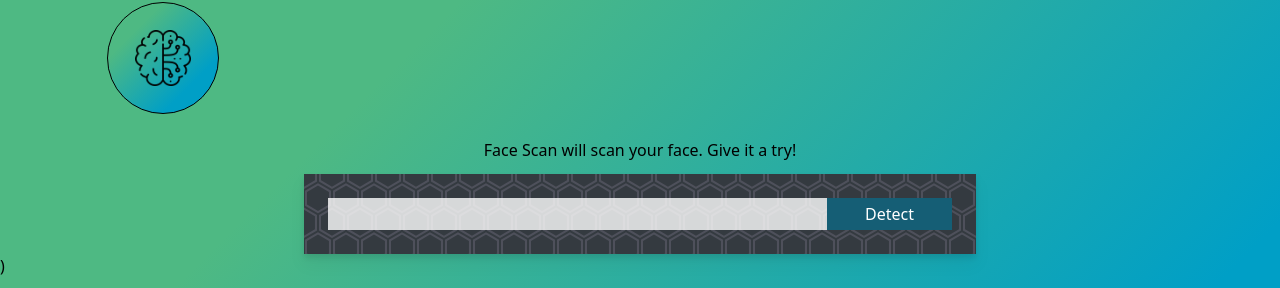
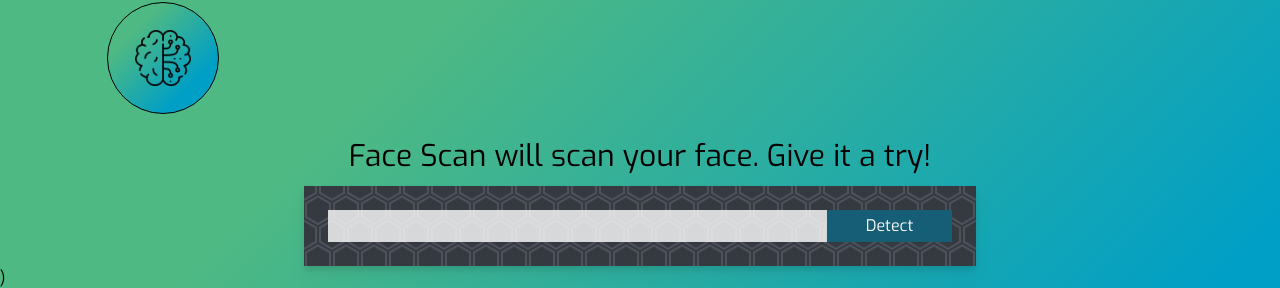
Before and after one commit to bwong-yh/face-scan, a React (Vite) app: page / in a window 1280 px wide. Shown: the part 58-346 px from the top of the page. Built offline with nearby package versions, Linux system fonts and the light colour scheme.

Commit message:
import google fonts

```diff
--- a/index.html
+++ b/index.html
@@ -1,13 +1,21 @@
 <!DOCTYPE html>
 <html lang="en">
+
 <head>
   <meta charset="UTF-8" />
   <link rel="icon" type="image/svg+xml" href="/vite.svg" />
   <meta name="viewport" content="width=device-width, initial-scale=1.0" />
   <title>Vite + React</title>
+
+  <!-- google fonts -->
+  <link rel="preconnect" href="https://fonts.googleapis.com">
+  <link rel="preconnect" href="https://fonts.gstatic.com" crossorigin>
+  <link href="https://fonts.googleapis.com/css2?family=Exo:wght@300;400;700&display=swap" rel="stylesheet">
 </head>
+
 <body>
   <div id="root"></div>
   <script type="module" src="/src/main.jsx"></script>
 </body>
+
 </html>
--- a/src/App.jsx
+++ b/src/App.jsx
@@ -6,7 +6,7 @@ import Nav from "./components/nav/Nav";
 function App() {
   return (
     <>
-      <ParticlesBg type="cobweb" bg={true} />
+      <ParticlesBg type="cobweb" color="#7F8487" bg={true} />
       <div className="App">
         <Nav />
 
--- a/src/components/imageForm/ImageForm.jsx
+++ b/src/components/imageForm/ImageForm.jsx
@@ -1,7 +1,7 @@
 const ImageForm = () => {
   return (
     <div className="mt-6 flex flex-col items-center justify-center">
-      <p>Face Scan will scan your face. Give it a try!</p>
+      <p className="text-3xl">Face Scan will scan your face. Give it a try!</p>
 
       <div
         className="mt-3 flex w-full max-w-2xl p-6 drop-shadow-lg"
--- a/src/index.css
+++ b/src/index.css
@@ -1,6 +1,12 @@
 @tailwind base;
 @tailwind components;
 @tailwind utilities;
+
+@layer base {
+    html {
+        font-family: 'Exo', sans-serif;
+    }
+}
 
 body {
     background: linear-gradient(315deg, rgba(0, 159, 198, 1) 25%, rgba(78, 185, 131, 1) 75%);
```
Lines whose indentation alone changed are shown as unchanged.
